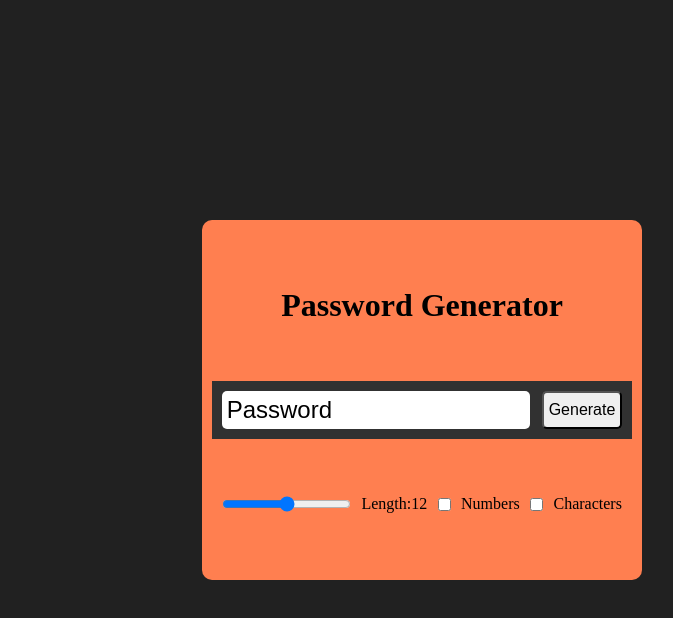
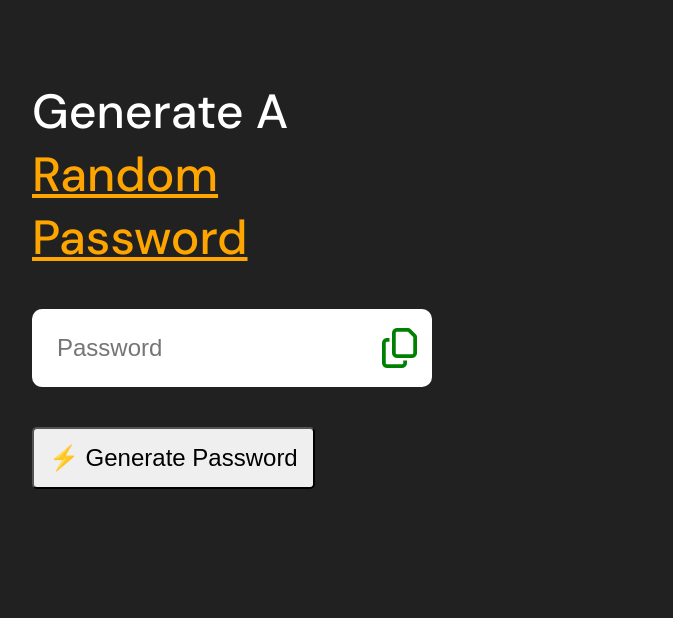
Before and after one commit to sunny2329/100-Projects, a plain HTML site: page Password Generator/index.html in a window 1280 px wide. Shown: the whole page, without its empty margins (218-891 px from the left). Drawn offline with Linux system fonts and the light colour scheme.

Commit message:
Password Generator

```diff
--- a/Password Generator/index.html
+++ b/Password Generator/index.html
@@ -3,25 +3,20 @@
 <head>
     <meta charset="UTF-8">
     <meta name="viewport" content="width=device-width, initial-scale=1.0">
-    <title>Password Generator</title>
+    <title>Generate Password</title>
     <link rel="stylesheet" href="style.css">
+    <link rel="stylesheet" href="https://cdnjs.cloudflare.com/ajax/libs/font-awesome/6.5.1/css/all.min.css" integrity="sha512-DTOQO9RWCH3ppGqcWaEA1BIZOC6xxalwEsw9c2QQeAIftl+Vegovlnee1c9QX4TctnWMn13TZye+giMm8e2LwA==" crossorigin="anonymous" referrerpolicy="no-referrer" />
 </head>
 <body>
-    <div class="container">
-        <h1 class="heading">Password Generator</h1>
-        <div class="display">
-            <input type="text" id="disp" value="Password" readonly>
-            <button class="generate">Generate</button>
+    <div class="main-box">
+        <h1>Generate A <br><span>Random Password</span></h1>
+        <div class="input">
+            <input type="text" placeholder="Password" readonly>
+            <i class="fa-regular fa-copy"></i>
         </div>
-        <div class="comps">
-            <input type="range" min="8" max="32" name="" id="range">
-            <label for="range" id="length">Length:12</label>
-            <input type="checkbox" id="numbers">
-            <label for="numbers">Numbers</label>
-            <input type="checkbox" id="chars">
-            <label for="chars">Characters</label>
-        </div>
+         <button>⚡  Generate Password</button>
     </div>
+
 
     <script src="script.js"></script>
 </body>
--- a/Password Generator/script.js
+++ b/Password Generator/script.js
@@ -1,8 +1,30 @@
-const display = document.getElementById('disp');
-const button = document.querySelector('.generate');
+function randPassword(){
+    let str = "ABCDEFGHIJKLMNOPQRSTUVWXYZabcdefghijklmnopqrstuvwxyz0123456789!@#$%&{}[]";
+    let pass = "";
 
-const length = document.querySelector('#range');
-const numbers = document.querySelector('#numbers');
-const chars = document.querySelector('#chars');
+    let i = 0;
+    while(i<12){
+        let ind = Math.floor(Math.random()*str.length);
+        let char = str.charAt(ind);
+        pass += char;
+        i++;
+    }
+    return pass;
+}
 
-const lengthText = document.querySelector('#length');
+const generateBtn = document.querySelector('button');
+const inputBox = document.querySelector('input');
+const copyBtn = document.querySelector('i');
+
+
+copyBtn.addEventListener('click',()=>{
+    inputBox.select();
+    window.navigator.clipboard.writeText(inputBox.value);
+
+})
+
+
+generateBtn.addEventListener('click',()=>{
+    let password = randPassword();
+    inputBox.value = password;
+})
--- a/Password Generator/style.css
+++ b/Password Generator/style.css
@@ -1,61 +1,78 @@
+
+@import url('https://fonts.googleapis.com/css2?family=DM+Sans:opsz,wght@9..40,500&display=swap');
+
+
 *{
     margin: 0;
     padding: 0;
     box-sizing: border-box;
 }
 
+
 body{
     background-color: #212121;
-    display: flex;
-    justify-content: center;
-    align-items: center;
-    min-height: 100vh;
-    user-select: none;
+
 }
 
-.container{
-    display: flex;
-    flex-direction: column;
-    min-height: 45vh;
-    background-color: coral;
-    padding: 10px;
-    border-radius: 10px;
-    justify-content: space-evenly;
-    min-width: 30%;
-    align-items: center;
+.main-box{
+    /* background-color: red; */
+    padding: 50px;
+    position: relative;
+    width: 500px;
+    top: 30px;
+    left: 200px;
+
 }
 
-.display{
+h1{
+    color: #fff;
+    font-weight: 500;
+    font-family: "DM Sans";
+    font-size: 3rem;
+}
+
+span{
+    font-weight: 500;
+    text-decoration: underline;
+    color: orange;
+}
+
+.input{
     display: flex;
-    background-color: #313131;
-    padding: 10px;
-    width: 100%;
+    background-color: #fff;
+    font-size: 3rem;
+    padding: 15px;
+    border-radius: 10px;
+    margin: 40px 0;
+    align-items: center;
     justify-content: space-between;
 }
 
-.display #disp{
-    width: 77%;
+.input input{
+    width: 300px;
+    padding: 10px;
+    margin-right: 10px ;
+    border-radius: 10px;
     font-size: 1.5rem;
-    border-radius: 5px;
-    padding: 5px;
-    border: none;
-    outline: none;
+    border: 0;
+    outline: 0;
 }
 
-.display button{
-    font-size: 1rem;
-    padding: 5px;
-    cursor: pointer;
-    border-radius: 5px;
+input:active{
+    border: 0;
+    outline: 0;
 }
 
-.comps{
-    display: flex;
-    align-items: center;
-    justify-content: space-evenly;
-    width: 100%;
+i{
+    font-size: 2.5rem;
+    color: green;
+    font-weight: 800;
+    cursor: pointer;
 }
 
-.comps input{
+button{
+    padding: 15px;
+    border-radius: 5px;
+    font-size: 1.5rem;
     cursor: pointer;
 }
```
